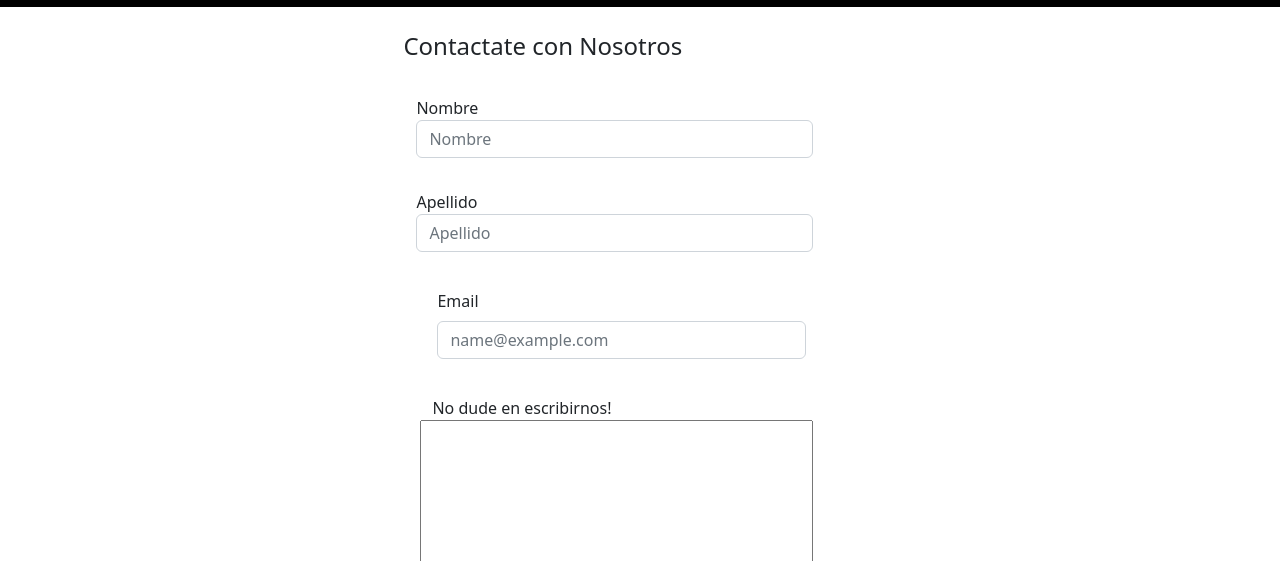
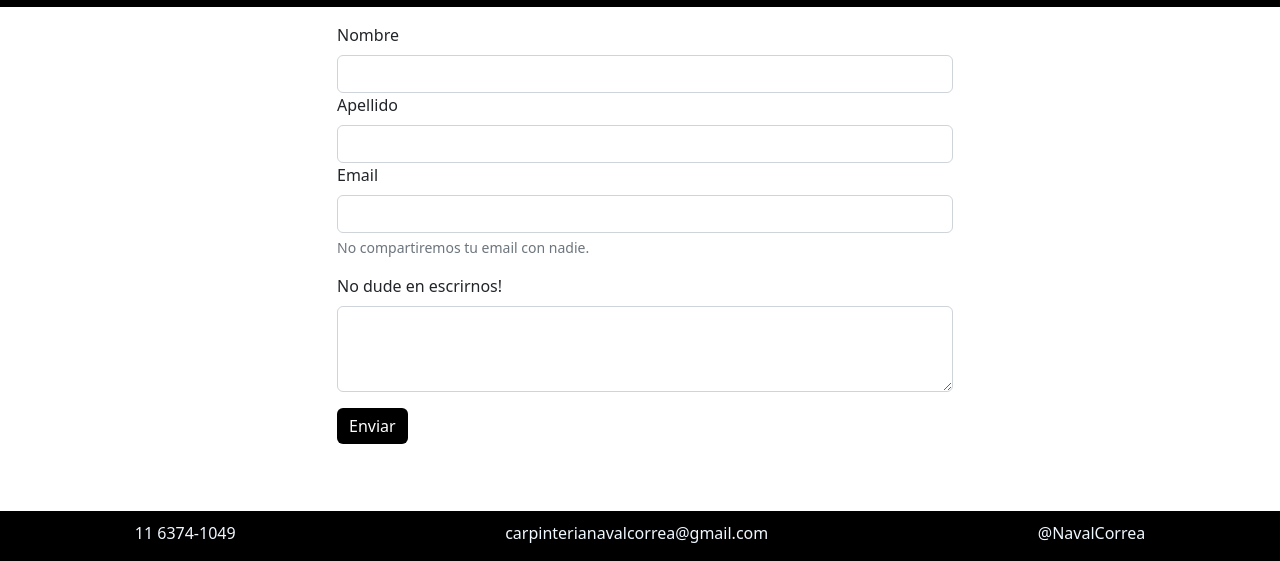
Before and after one commit to TrellixVulnTeam/proyectoCoderHouse2_N4LJ, a website: page pages/contacto.html in a window 1280 px wide. Shown: the part 239-800 px from the top of the page. Drawn offline with nearby package versions, Linux system fonts and the light colour scheme.

Commit message:
arregleSobreNosotrosContacto

```diff
--- a/assets/scss/_body.scss
+++ b/assets/scss/_body.scss
@@ -1,3 +1,11 @@
+html {
+  height: 100%;
+}
+body {
+  display: flex;
+  flex-direction: column;
+  min-height: 100%;
+}
 .container-fluid{
     padding: 0px;
 }
--- a/assets/scss/_footer.scss
+++ b/assets/scss/_footer.scss
@@ -3,9 +3,9 @@ footer {
   color: aliceblue;
   font-family: system-ui, -apple-system, BlinkMacSystemFont, "Segoe UI", Roboto,
     Oxygen, Ubuntu, Cantarell, "Open Sans", "Helvetica Neue", sans-serif;
-    @include PropiedadesFlex(flex,column,center)
+    @include PropiedadesFlex(flex,column,center);
   padding-top: 10px;
-  margin-top: 10px;
+  margin-top: auto;
   p {
     @include PropiedadesFlex(flex,none,center)
   }
--- a/assets/scss/_sobreNosotros.scss
+++ b/assets/scss/_sobreNosotros.scss
@@ -1,8 +1,10 @@
 .sobreCarpinteria{
+    width: 900px;
     p{
         font-family:Arial, Helvetica, sans-serif
     }
 }
 .tareasCarpintero{
+    width: 900px;
      @extend .sobreCarpinteria
 }
--- a/assets/scss/style.scss
+++ b/assets/scss/style.scss
@@ -9,6 +9,18 @@
 @import "sobreNosotros.scss";
 @import "body.scss";
 @import "logoNaval.scss";
- main{
-    overflow: hidden;
+
+
+html {
+   height: 100%;
  }
+
+ body {
+   display: flex;
+   flex-direction: column;
+   min-height: 100%;
+ }
+
+ footer {
+   margin-top: auto;
+ }
--- a/pages/contacto.html
+++ b/pages/contacto.html
@@ -4,12 +4,15 @@
     <meta charset="UTF-8" />
     <meta http-equiv="X-UA-Compatible" content="IE=edge" />
     <meta name="viewport" content="width=device-width, initial-scale=1.0" />
-    <meta name="keywords" content="naval,carpinteria,ebanisteria,remodelacion,barcos,madera,teca,cubiertas,esloras,modernizar,yates,proa,babor,estribor,diseño,pintura,tapisado,veleros,muebles">
+    <meta
+      name="keywords"
+      content="naval,carpinteria,ebanisteria,remodelacion,barcos,madera,teca,cubiertas,esloras,modernizar,yates,proa,babor,estribor,diseño,pintura,tapisado,veleros,muebles"
+    />
     <meta
       name="description"
       content="Contamos con una amplia experiencia en trabajos de carpintería naval en todo tipo de barcos y esloras tanto en proyectos de interior como exterior y sustitición de cubiertas."
     />
-    <title>NavalCorrea|Contactanos</title>
+    <title>NavalCorrea | Contactanos</title>
     <link rel="icon" href="favicon.png" />
     <link href="https://unpkg.com/aos@2.3.1/dist/aos.css" rel="stylesheet" />
     <!-- CSS only -->
@@ -30,7 +33,15 @@
             <img class="logoNaval" src="../assets/images/logo.png" alt="logo" />
           </a>
           <div class="botonNav">
-    <button class="navbar-toggler" type="button" data-bs-toggle="collapse" data-bs-target="#navbarNav" aria-controls="navbarNav" aria-expanded="false" aria-label="Toggle navigation">
+            <button
+              class="navbar-toggler"
+              type="button"
+              data-bs-toggle="collapse"
+              data-bs-target="#navbarNav"
+              aria-controls="navbarNav"
+              aria-expanded="false"
+              aria-label="Toggle navigation"
+            >
               <span class="navbar-toggler-icon"></span>
             </button>
           </div>
@@ -46,10 +57,14 @@
                 <a class="nav-link" href="./proyectos.html">Proyectos</a>
               </li>
               <li class="nav-item">
-          <a class="nav-link" href="./sobrenosotros.html">Sobre Nosotros</a>
+                <a class="nav-link" href="./sobrenosotros.html"
+                  >Sobre Nosotros</a
+                >
               </li>
               <li class="nav-item">
-          <a class="nav-link active"  aria-current="page" href="#">Contacto</a>
+                <a class="nav-link active" aria-current="page" href="#"
+                  >Contacto</a
+                >
               </li>
             </ul>
           </div>
@@ -57,33 +72,55 @@
       </nav>
     </header>
     <main>
-      <div class="formulario row justify-content-md-center">
-      <form class="col-10 col-md-5">
-          <legend class="m-3">Contactate con Nosotros</legend>
-          <div class="row g-3">
-            <div class="col-md-10 m-3">
-              <label for="Nombre">Nombre</label>
-              <input type="text" class="form-control" placeholder="Nombre" aria-label="Nombre">
+        <form class="row justify-content-center col-12 mt-3 ">
+          <div class="mb-3 col-6 ">
+            <div>
+              <label for="formGroupExampleInput" class="form-label"
+                >Nombre</label
+              >
+              <input
+                type="text"
+                class="form-control"
+                id="formGroupExampleInput"
+              />
             </div>
-            <div class="col-md-10 m-3">
-              <label for="Apellido">Apellido</label>
-              <input type="text" class="form-control" placeholder="Apellido" aria-label="Apellido">
+            <div>
+              <label for="formGroupExampleInput2" class="form-label"
+                >Apellido</label
+              >
+              <input
+                type="text"
+                class="form-control"
+                id="formGroupExampleInput2"
+              />
             </div>
-            <div class="row">
-            <div class="col-md-10 m-3">
-              <label for="exampleFormControlInput1" class="form-label">Email</label>
-              <input type="email" class="form-control" id="exampleFormControlInput1" placeholder="name@example.com">
+            <div class="mb-3">
+              <label for="exampleInputEmail1" class="form-label">Email</label>
+              <input
+                type="email"
+                class="form-control"
+                id="exampleInputEmail1"
+                aria-describedby="emailHelp"
+              />
+              <div id="emailHelp" class="form-text">
+                No compartiremos tu email con nadie.
               </div>
             </div>
-          <div class="row m-3">
-            <label for="comentario">No dude en escribirnos!</label>
-            <textarea class="col-md-10" name="" id="comentario" cols="30" rows="10"></textarea>
+            <div>
+              <label for="exampleFormControlTextarea1" class="form-label"
+                >No dude en escrirnos!</label
+              >
+              <textarea
+                class="form-control"
+                id="exampleFormControlTextarea1"
+                rows="3"
+              ></textarea>
             </div>
-          <div class="row m-3">
-            <button type="submit" class="col-6 mb-3 btn btn-primary">Enviar</button>
+            <div class="mt-3">
+              <button type="submit" class="btn btn-primary">Enviar</button>
+            </div>
           </div>
         </form>
-    </div>
     </main>
     <footer>
       <p>11 6374-1049</p>
@@ -95,6 +132,10 @@
       AOS.init();
     </script>
     <!-- JavaScript Bundle with Popper -->
-<script src="https://cdn.jsdelivr.net/npm/bootstrap@5.2.0-beta1/dist/js/bootstrap.bundle.min.js" integrity="sha384-pprn3073KE6tl6bjs2QrFaJGz5/SUsLqktiwsUTF55Jfv3qYSDhgCecCxMW52nD2" crossorigin="anonymous"></script>
+    <script
+      src="https://cdn.jsdelivr.net/npm/bootstrap@5.2.0-beta1/dist/js/bootstrap.bundle.min.js"
+      integrity="sha384-pprn3073KE6tl6bjs2QrFaJGz5/SUsLqktiwsUTF55Jfv3qYSDhgCecCxMW52nD2"
+      crossorigin="anonymous"
+    ></script>
   </body>
 </html>
```
Also changed, not shown: index.html (+1 -1 lines), pages/galeria.html (+1 -1 lines), pages/proyectos.html (+1 -1 lines), pages/sobrenosotros.html (+10 -6 lines), assets/css/style.css, assets/images/herramientascontact.png (added), assets/scss/_nav.scss (line endings or trailing spaces). Lines whose indentation alone changed are shown as unchanged.
